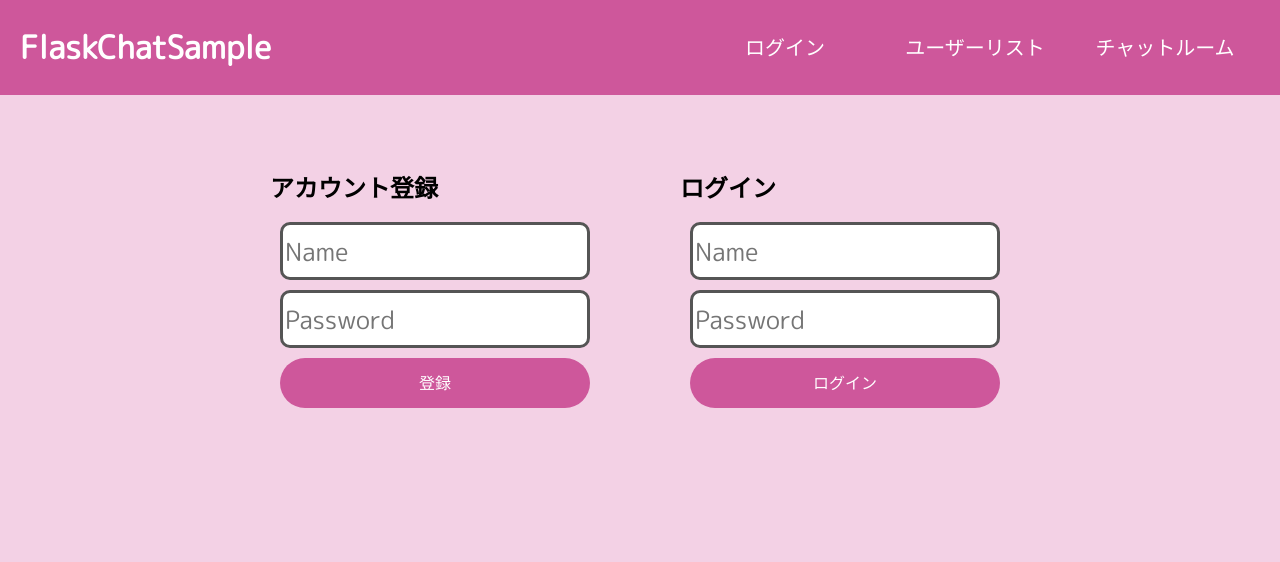
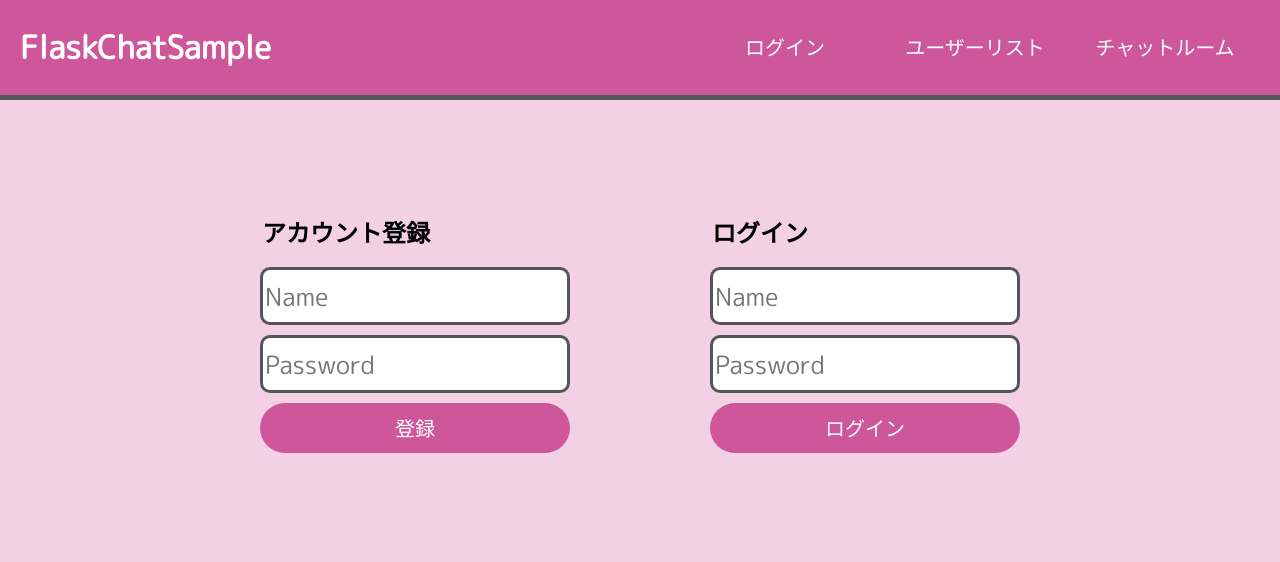
Before and after one commit to AraiRyusei/flaskchat, a Flask app: page /login in a window 1280 px wide. Shown: the top 562 px of the page. Run offline with Flask 2, Linux system fonts and the light colour scheme.

Commit message:
ログイン画面CSS完成

```diff
--- a/static/css/style.css
+++ b/static/css/style.css
@@ -359,9 +359,14 @@ body {
     background-color: #F3D1E5;
 }
 
+main{
+    padding: 20px 40px;
+}
+
 /* ヘッダー部分 /////////////////////////////////////////////////////////////////////////////////////////////////////////////////*/
 header {
     background-color: #CE579B;
+    border-bottom: solid 5px #555555;
 }
 
 header h1 {
@@ -421,7 +426,11 @@ header h1 {
 }
 
 .loginForm {
-    margin: 40px;
+    margin: 60px;
+}
+
+.loginForm h2{
+    padding: 0 0 0 12px;
 }
 
 .loginForm input[type="text"]{
@@ -439,7 +448,7 @@ header h1 {
     background-color: #CE579B;
     border: 0px;
     color: white;
-
+    font-size: 20px;
 }
 
 .loginForm input[type="submit"]:hover{
@@ -448,7 +457,6 @@ header h1 {
     transition: all .3s;
 }
 
-
 .login p {
     margin: 10px;
 }
```
